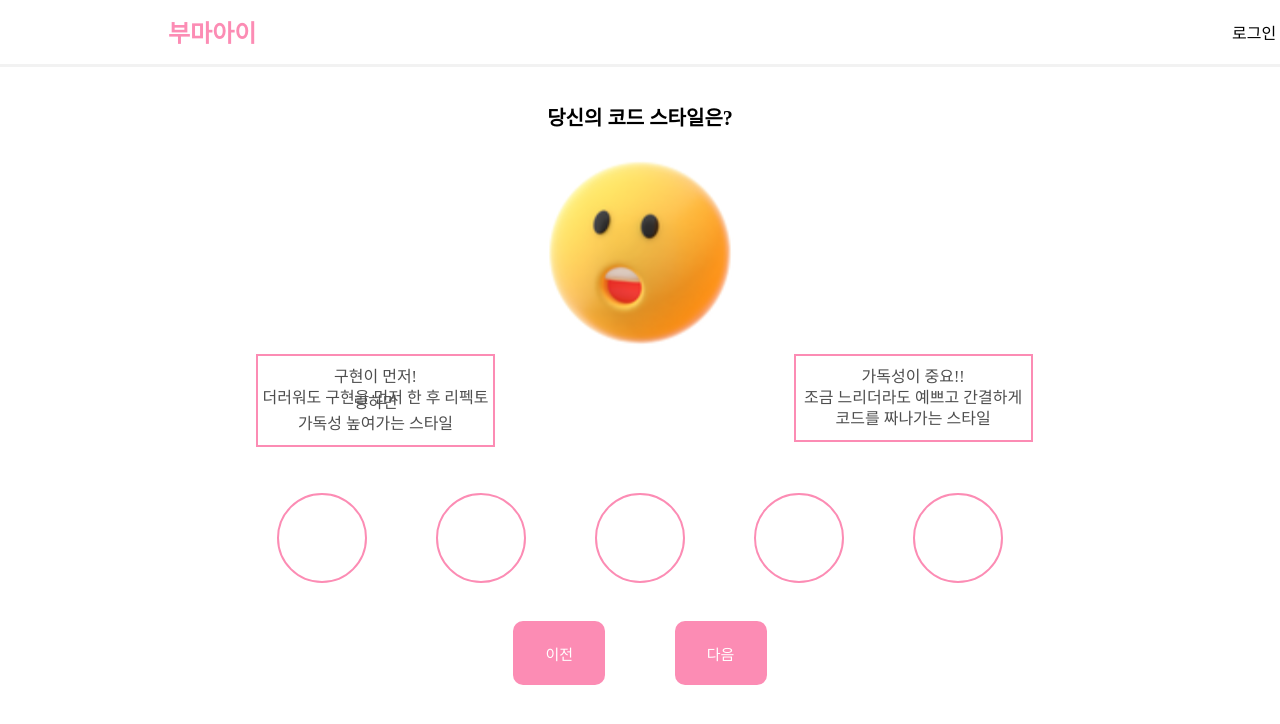
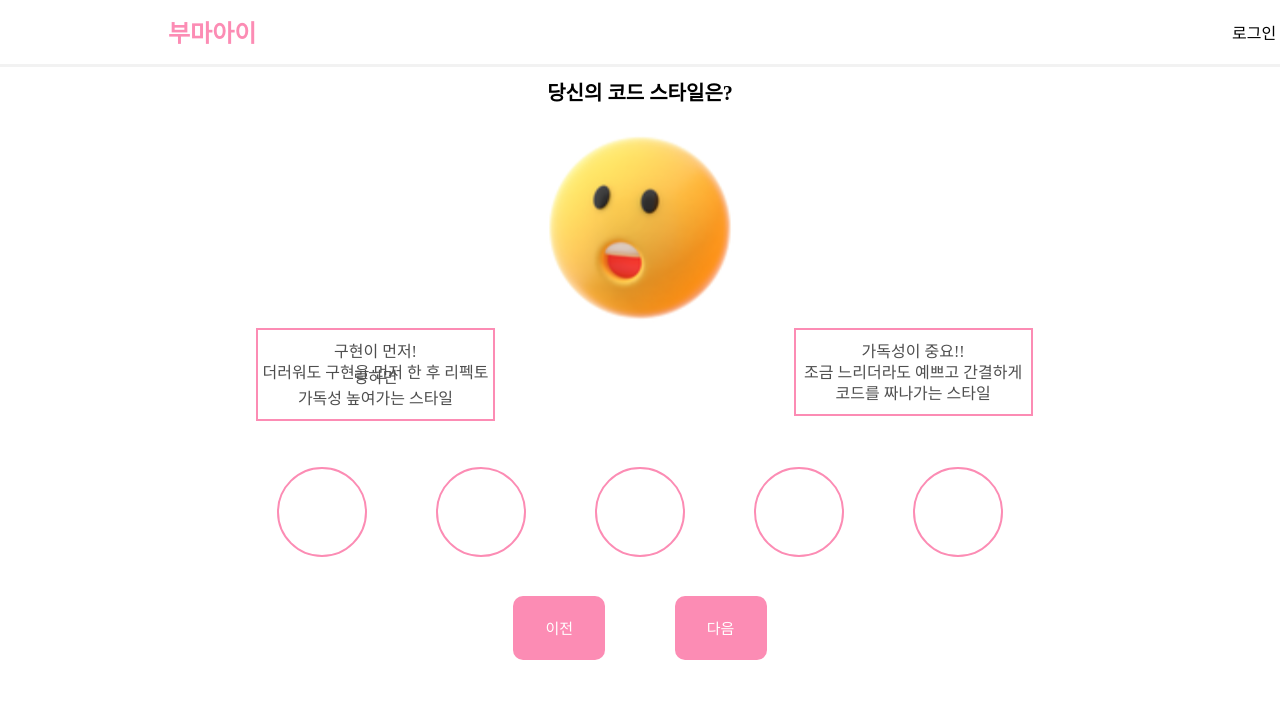
Before and after one commit to BU-MAI/BUMAI_frontend, a React (Create React App) app: page /question1 in a window 1280 px wide. Shown: the top 724 px of the page. Built offline with nearby package versions, Linux system fonts and the light colour scheme; a web font is replaced by a local one.

Commit message:
style : padding수정

```diff
--- a/src/pages/Question1/style.js
+++ b/src/pages/Question1/style.js
@@ -7,7 +7,7 @@ export const Img = styled.img`
 export const Question1Layout = styled.div`
   max-width: 100%;
   display: flex;
-  padding: 8% 20% 0 20%;
+  padding: 6% 20% 1% 20%;
   flex-direction: column;
   align-items: center;
   justify-content: center;
--- a/src/pages/Question10/style.js
+++ b/src/pages/Question10/style.js
@@ -7,7 +7,7 @@ export const Img = styled.img`
 export const Question1Layout = styled.div`
   max-width: 100%;
   display: flex;
-  padding: 8% 20% 0 20%;
+  padding: 7% 20% 7% 20%;
   flex-direction: column;
   align-items: center;
   justify-content: center;
--- a/src/pages/Question2/style.js
+++ b/src/pages/Question2/style.js
@@ -7,7 +7,7 @@ export const Img = styled.img`
 export const Question1Layout = styled.div`
   max-width: 100%;
   display: flex;
-  padding: 8% 20% 0 20%;
+  padding: 7% 20% 0 20%;
   flex-direction: column;
   align-items: center;
   justify-content: center;
--- a/src/pages/Question3/style.js
+++ b/src/pages/Question3/style.js
@@ -7,7 +7,7 @@ export const Img = styled.img`
 export const Question1Layout = styled.div`
   max-width: 100%;
   display: flex;
-  padding: 8% 20% 0 20%;
+  padding: 6% 20% 6% 20%;
   flex-direction: column;
   align-items: center;
   justify-content: center;
--- a/src/pages/Question4/style.js
+++ b/src/pages/Question4/style.js
@@ -7,7 +7,7 @@ export const Img = styled.img`
 export const Question1Layout = styled.div`
   max-width: 100%;
   display: flex;
-  padding: 8% 20% 0 20%;
+  padding: 7% 20% 0 20%;
   flex-direction: column;
   align-items: center;
   justify-content: center;
--- a/src/pages/Question5/style.js
+++ b/src/pages/Question5/style.js
@@ -7,7 +7,7 @@ export const Img = styled.img`
 export const Question1Layout = styled.div`
   max-width: 100%;
   display: flex;
-  padding: 8% 20% 0 20%;
+  padding: 7% 20% 0 20%;
   flex-direction: column;
   align-items: center;
   justify-content: center;
--- a/src/pages/Question6/style.js
+++ b/src/pages/Question6/style.js
@@ -7,7 +7,7 @@ export const Img = styled.img`
 export const Question1Layout = styled.div`
   max-width: 100%;
   display: flex;
-  padding: 8% 20% 0 20%;
+  padding: 7% 20% 7% 20%;
   flex-direction: column;
   align-items: center;
   justify-content: center;
--- a/src/pages/Question7/style.js
+++ b/src/pages/Question7/style.js
@@ -7,7 +7,7 @@ export const Img = styled.img`
 export const Question1Layout = styled.div`
   max-width: 100%;
   display: flex;
-  padding: 8% 20% 0 20%;
+  padding: 6% 20% 0 20%;
   flex-direction: column;
   align-items: center;
   justify-content: center;
--- a/src/pages/Question9/style.js
+++ b/src/pages/Question9/style.js
@@ -7,7 +7,7 @@ export const Img = styled.img`
 export const Question1Layout = styled.div`
   max-width: 100%;
   display: flex;
-  padding: 8% 20% 0 20%;
+  padding: 7% 20% 7% 20%;
   flex-direction: column;
   align-items: center;
   justify-content: center;
```
